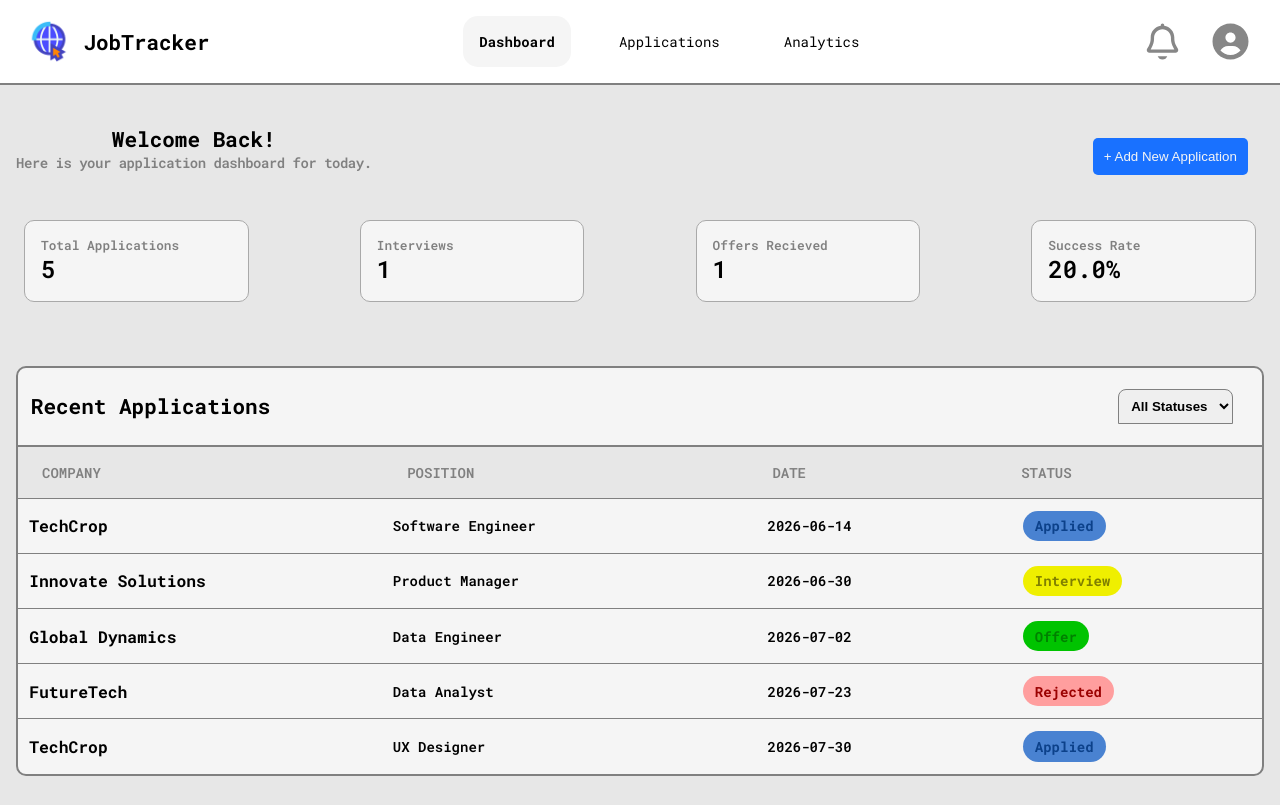
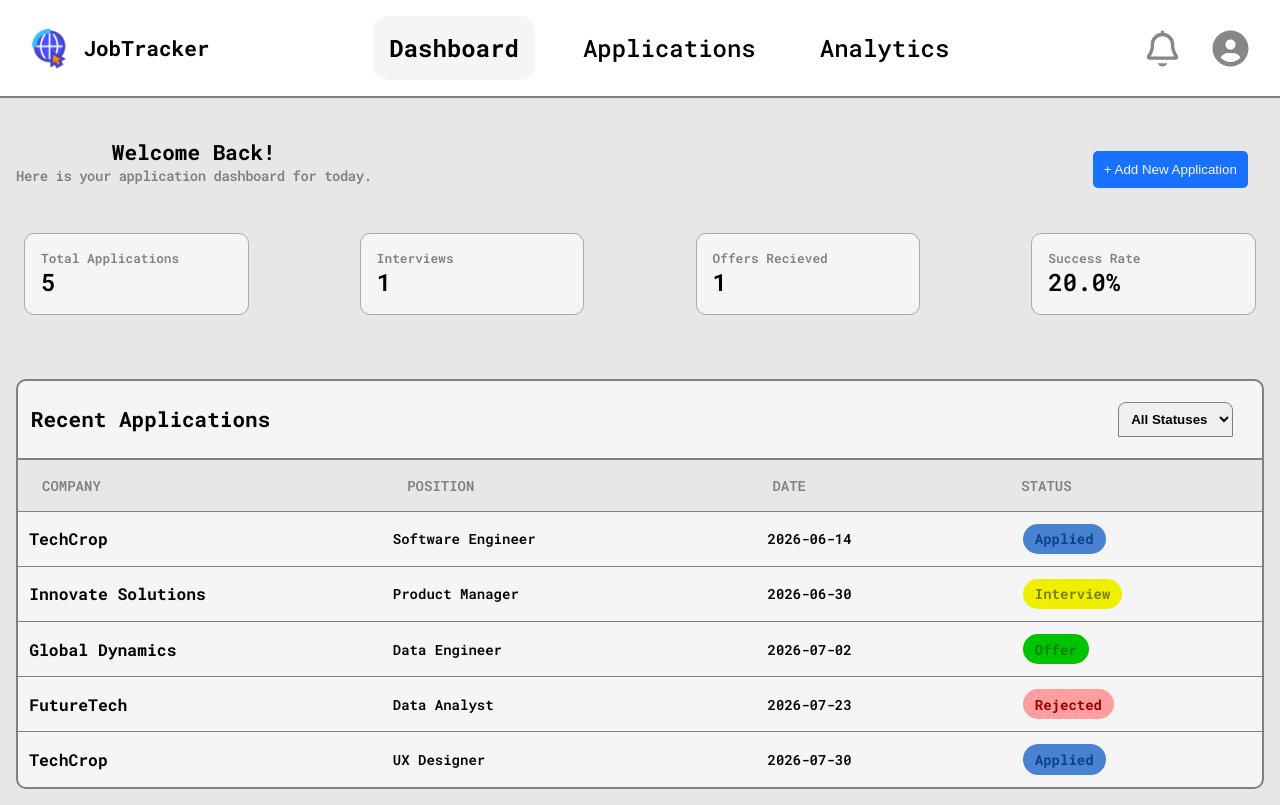
Before and after one commit to matyaselit07/Job-Tracker, a React (Vite) app: page / in a window 1280 px wide. Built offline with nearby package versions, Linux system fonts and the light colour scheme.

Commit message:
fixed an issue regarding page deployment #6

```diff
--- a/src/Components/Header/Header.css
+++ b/src/Components/Header/Header.css
@@ -39,6 +39,8 @@ img {
 }
 
 .section-middle-div {
+  font-size: 1.5rem;
+  font-weight: 500;
   padding: 1rem;
   margin: 1rem;
   border-radius: 15px;
@@ -134,7 +136,6 @@ img {
     text-align: center;
   }
 
-  /* keep desktop right icons visible */
   .section-right {
     display: none;
     align-items: center;
--- a/src/Components/Header/Header.jsx
+++ b/src/Components/Header/Header.jsx
@@ -1,9 +1,10 @@
 import "./Header.css";
 
+import logo from "../../assets/logo.png";
+import bell from "../../assets/bell.svg";
+import user from "../../assets/user.svg";
+
 export default function Header({ onNavigate, activePage }) {
-  const logo = "./src/assets/logo.png";
-  const bell = "./src/assets/bell.svg";
-  const user = "./src/assets/user.svg";
 
   const navItems = [
     { label: "Dashboard", page: "dashboard" },
@@ -24,7 +25,7 @@ export default function Header({ onNavigate, activePage }) {
             className="section-middle-div"
             onClick={() => onNavigate(item.page)}
             style={{
-              fontWeight: activePage === item.page ? "bold" : "normal",
+              fontWeight: activePage === item.page ? "bold" : "",
               backgroundColor: activePage === item.page ? "whitesmoke" : "",
             }}
           >
```
